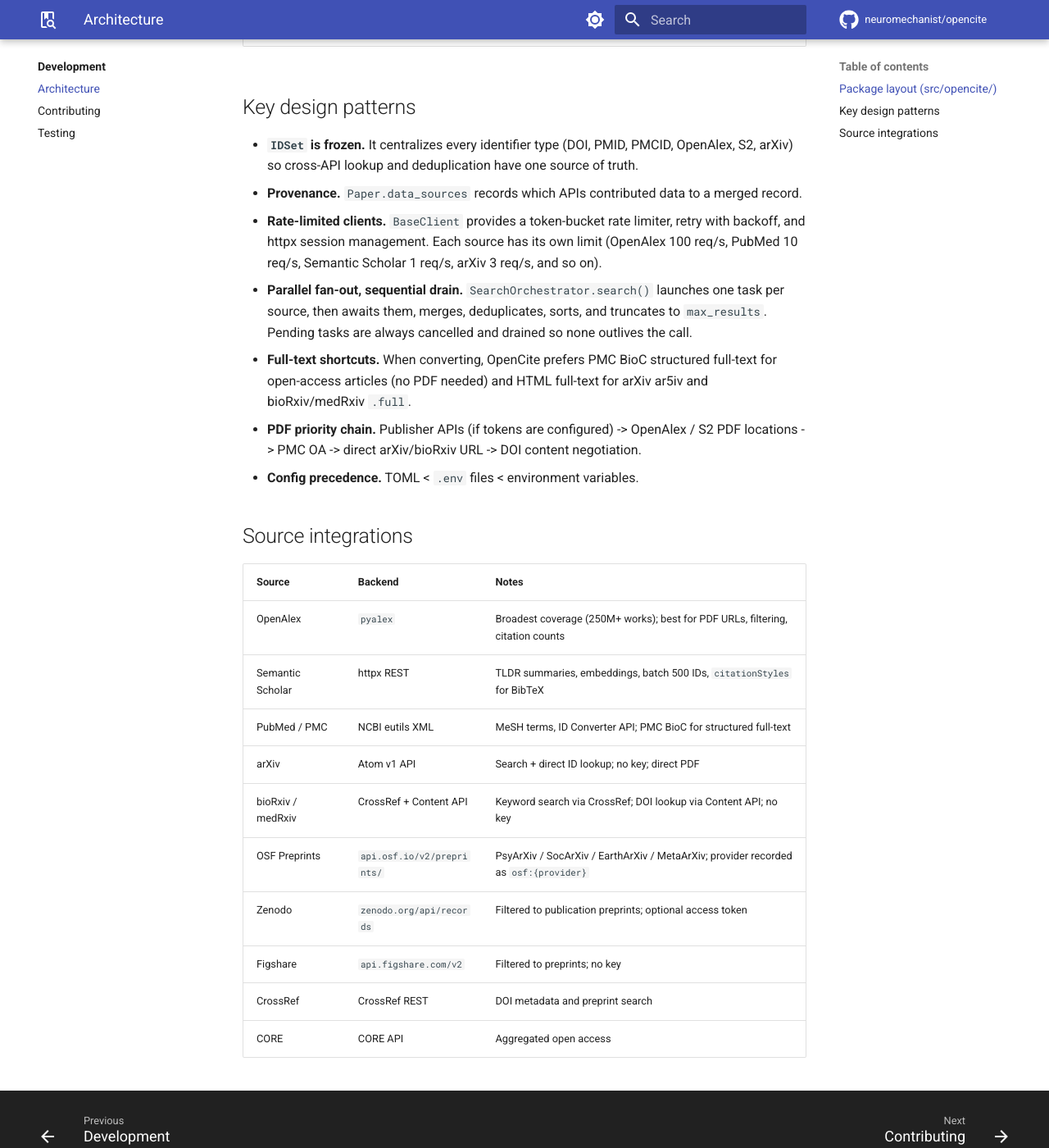
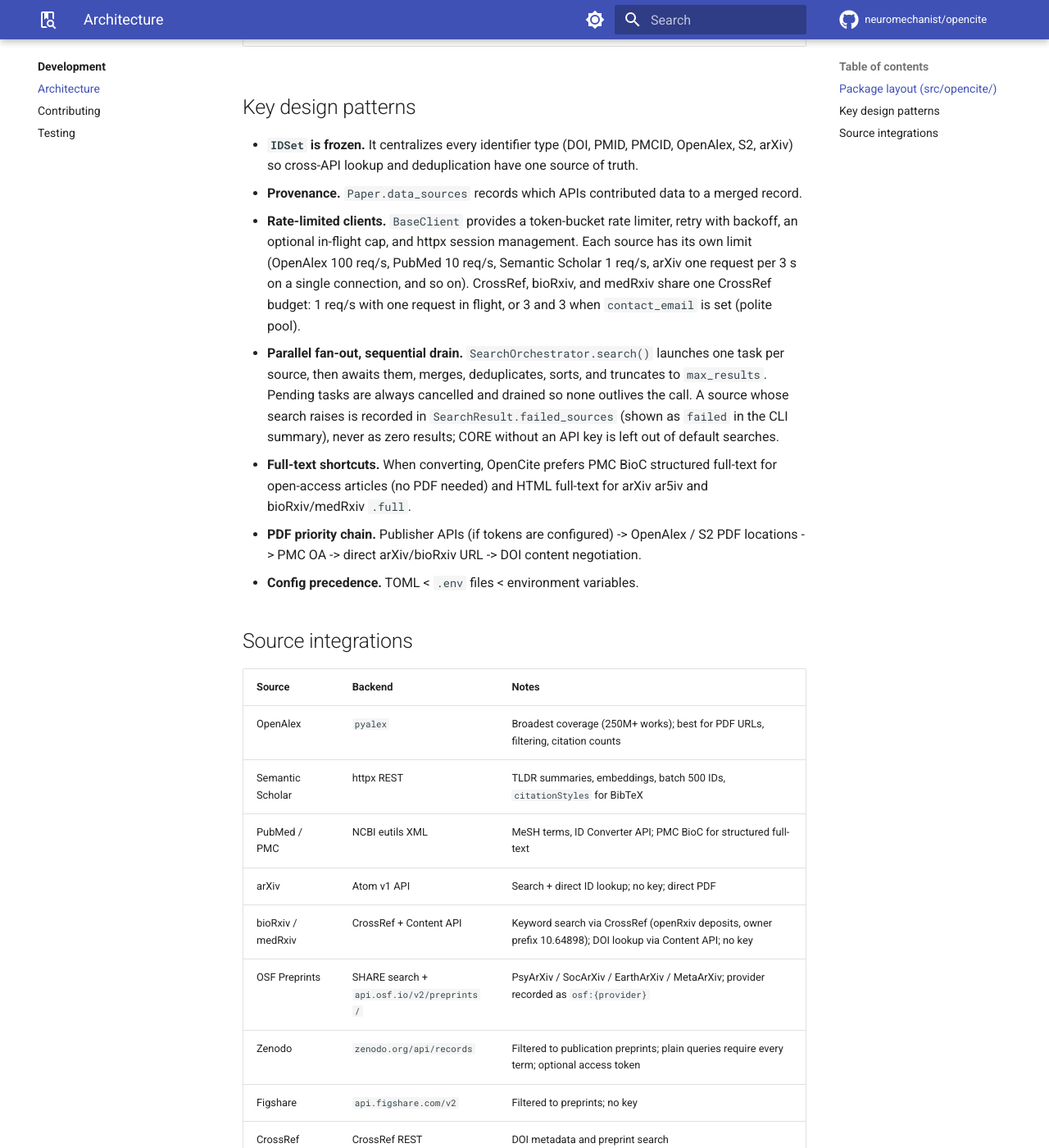
Before and after one commit to neuromechanist/opencite, an MkDocs documentation site: the page built from docs/development/architecture.md, in a window 1280 px wide and 1400 px high, scrolled down 1235 px. Shown: the whole window at 82% size. Built offline with MkDocs 1.6.1 and Material for MkDocs 9.7.7, drawn with Linux system fonts in a browser that asks for light colours; comment, search, counter and statistics services are not loaded; some of the changed text lies outside the part shown.

Commit message:
docs: describe source budgets and failure reporting

```diff
--- a/docs/development/architecture.md
+++ b/docs/development/architecture.md
@@ -33,13 +33,17 @@
 - **Provenance.** `Paper.data_sources` records which APIs contributed data to a
   merged record.
 - **Rate-limited clients.** `BaseClient` provides a token-bucket rate limiter,
-  retry with backoff, and httpx session management. Each source has its own
-  limit (OpenAlex 100 req/s, PubMed 10 req/s, Semantic Scholar 1 req/s, arXiv
-  3 req/s, and so on).
+  retry with backoff, an optional in-flight cap, and httpx session management.
+  Each source has its own limit (OpenAlex 100 req/s, PubMed 10 req/s, Semantic
+  Scholar 1 req/s, arXiv one request per 3 s on a single connection, and so on).
+  CrossRef, bioRxiv, and medRxiv share one CrossRef budget: 1 req/s with one
+  request in flight, or 3 and 3 when `contact_email` is set (polite pool).
 - **Parallel fan-out, sequential drain.** `SearchOrchestrator.search()` launches
   one task per source, then awaits them, merges, deduplicates, sorts, and
   truncates to `max_results`. Pending tasks are always cancelled and drained so
-  none outlives the call.
+  none outlives the call. A source whose search raises is recorded in
+  `SearchResult.failed_sources` (shown as `failed` in the CLI summary), never as
+  zero results; CORE without an API key is left out of default searches.
 - **Full-text shortcuts.** When converting, OpenCite prefers PMC BioC structured
   full-text for open-access articles (no PDF needed) and HTML full-text for
   arXiv ar5iv and bioRxiv/medRxiv `.full`.
@@ -56,9 +60,9 @@
 | Semantic Scholar | httpx REST | TLDR summaries, embeddings, batch 500 IDs, `citationStyles` for BibTeX |
 | PubMed / PMC | NCBI eutils XML | MeSH terms, ID Converter API; PMC BioC for structured full-text |
 | arXiv | Atom v1 API | Search + direct ID lookup; no key; direct PDF |
-| bioRxiv / medRxiv | CrossRef + Content API | Keyword search via CrossRef; DOI lookup via Content API; no key |
-| OSF Preprints | `api.osf.io/v2/preprints/` | PsyArXiv / SocArXiv / EarthArXiv / MetaArXiv; provider recorded as `osf:{provider}` |
-| Zenodo | `zenodo.org/api/records` | Filtered to publication preprints; optional access token |
+| bioRxiv / medRxiv | CrossRef + Content API | Keyword search via CrossRef (openRxiv deposits, owner prefix 10.64898); DOI lookup via Content API; no key |
+| OSF Preprints | SHARE search + `api.osf.io/v2/preprints/` | PsyArXiv / SocArXiv / EarthArXiv / MetaArXiv; provider recorded as `osf:{provider}` |
+| Zenodo | `zenodo.org/api/records` | Filtered to publication preprints; plain queries require every term; optional access token |
 | Figshare | `api.figshare.com/v2` | Filtered to preprints; no key |
 | CrossRef | CrossRef REST | DOI metadata and preprint search |
-| CORE | CORE API | Aggregated open access |
+| CORE | CORE API | Aggregated open access; requires `CORE_API_KEY` |
```
